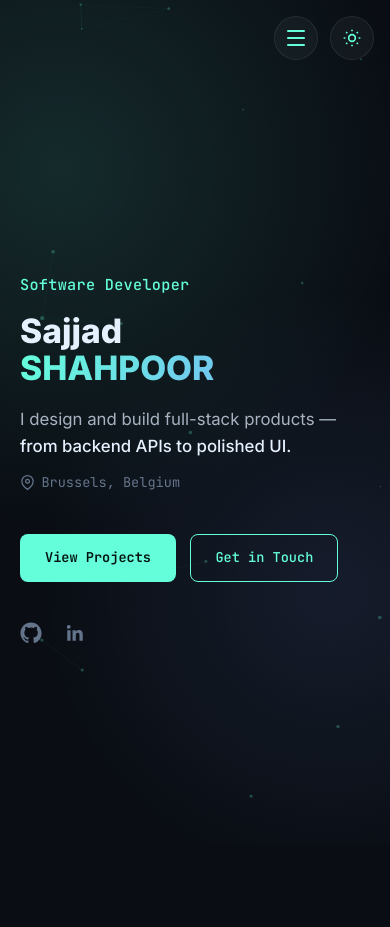
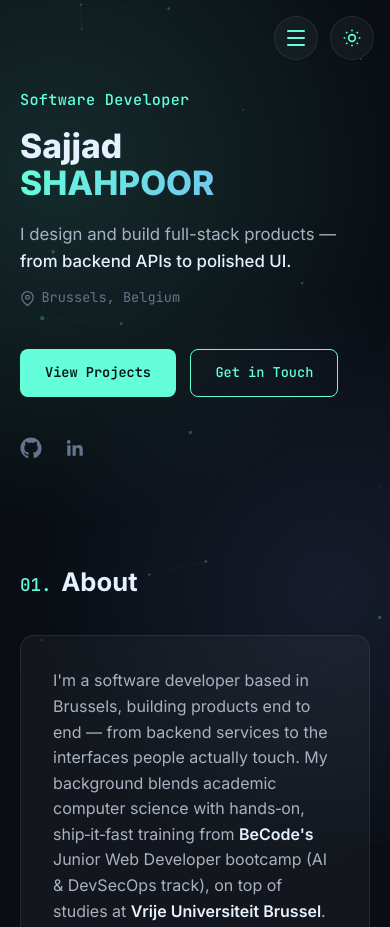
Before and after one commit to sajjadshahpoor/developer, a plain HTML site: page index.html in a window 390 px wide. Shown: the top 927 px of the page. Drawn offline with Linux system fonts and the light colour scheme; no server answers.

Commit message:
Remove dead vertical space in the mobile hero
The mobile hero forced min-height:100vh with vertically-centered
content, so on most phones the actual content (name, tagline,
buttons, social links) was shorter than the screen — leaving large
empty gaps above and below it, most visible on taller phones.

Let the hero size to its content instead, and trim the first
section's 8rem top padding on mobile (it exists to clear the sticky
sidebar in the desktop split layout, which doesn't apply once
sections stack vertically).

```diff
--- a/assets/css/style.css
+++ b/assets/css/style.css
@@ -604,10 +604,15 @@ body::before {
     height: auto;
     width: 100%;
     max-width: 100%;
-    min-height: 100vh;
-    padding-top: 5rem;
+    min-height: auto;
+    align-items: flex-start;
+    padding: 5.5rem 0 2rem;
   }
+  .intro .intro-content { padding: 0; }
   .content { width: 100%; }
+  /* 8rem clears the sticky sidebar on desktop; on stacked mobile the
+     hero above it already provides breathing room. */
+  .section:first-child { padding-top: 2rem; }
   .intro-nav { display: none; }
   .mobile-nav-toggle { display: flex; }
 
```
